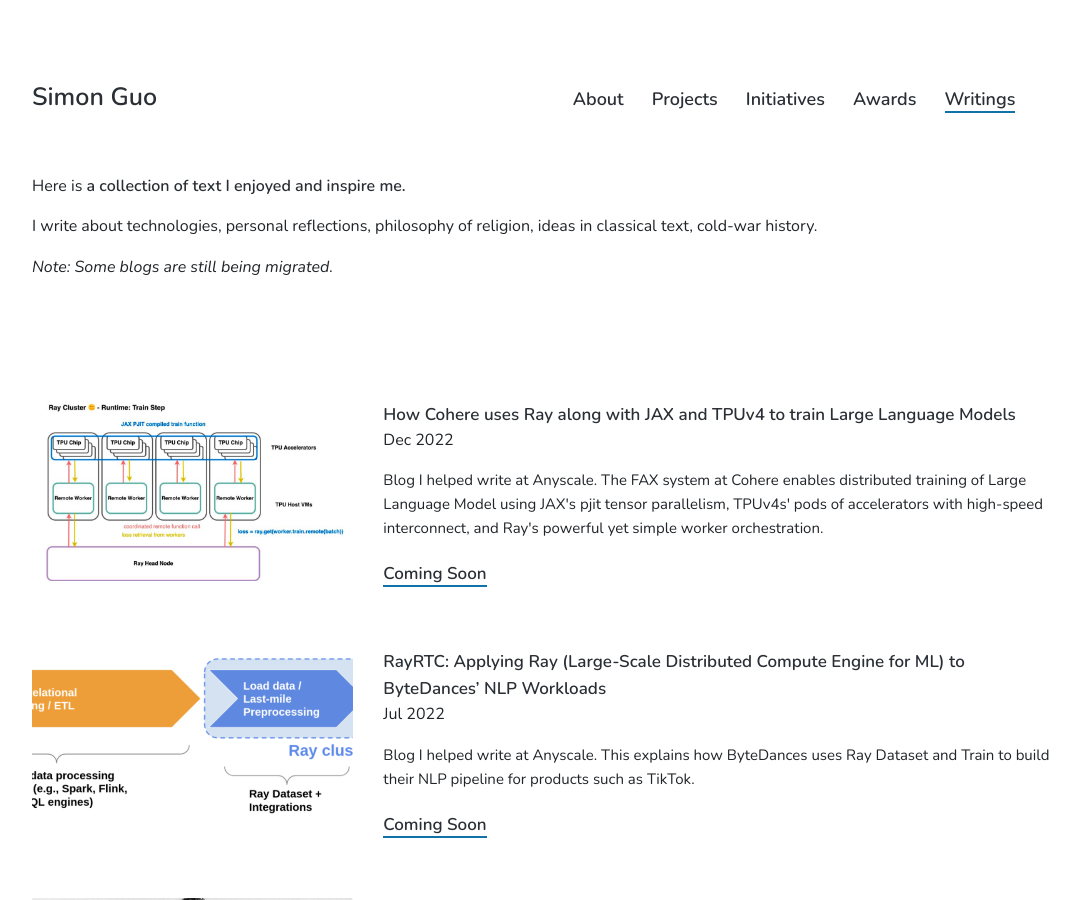
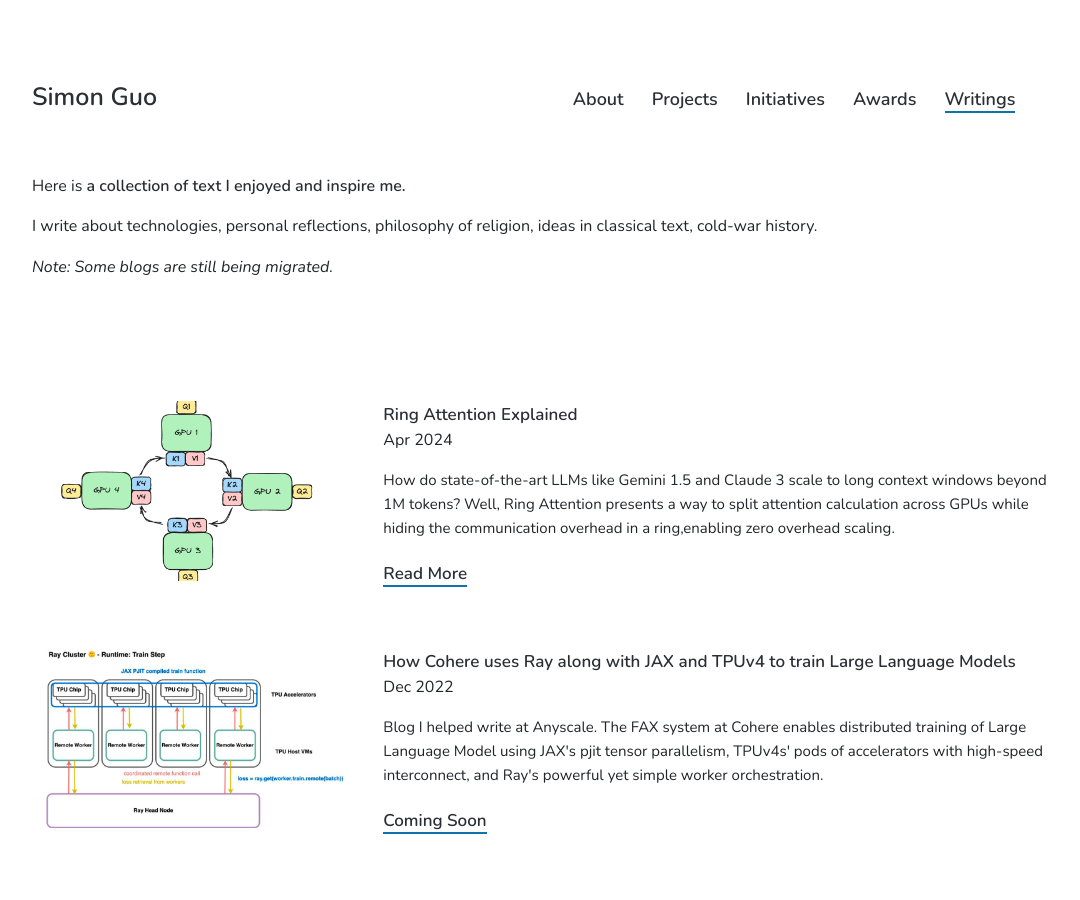
Before and after one commit to simonguozirui/simonguozirui.github.io, a Jekyll site: the page built from blogs/index.html, in a window 1280 px wide and 900 px high. Shown: the whole window, without its empty margins (96-1176 px from the left). Built offline with Jekyll 4.4.1, drawn with Linux system fonts in a browser that asks for light colours; nearby versions of some CDN libraries.

Commit message:
add ring attention blog + addiscoder

```diff
--- /dev/null
+++ b/_blogs/2024-04-ring-attention.md
@@ -0,0 +1,11 @@
+---
+title: 'Ring Attention Explained'
+date: Apr 2024
+date_display: "Apr 2024"
+featured_image: '/images/blogs/ring-attention.png'
+external_link: https://coconut-mode.com/posts/ring-attention/#
+excerpt: How do state-of-the-art LLMs like Gemini 1.5 and Claude 3 scale to long context windows beyond 1M tokens? Well, Ring Attention presents a way to split attention calculation across GPUs while hiding the communication overhead in a ring,enabling zero overhead scaling.
+coming_soon: false
+---
+Coming soon
+![](/images/blogs/cohere-fax-ray-architecture.png))
```
Also changed, not shown: _pages/initiative.md (+3 -4 lines), images/blogs/ring-attention.png (added).
